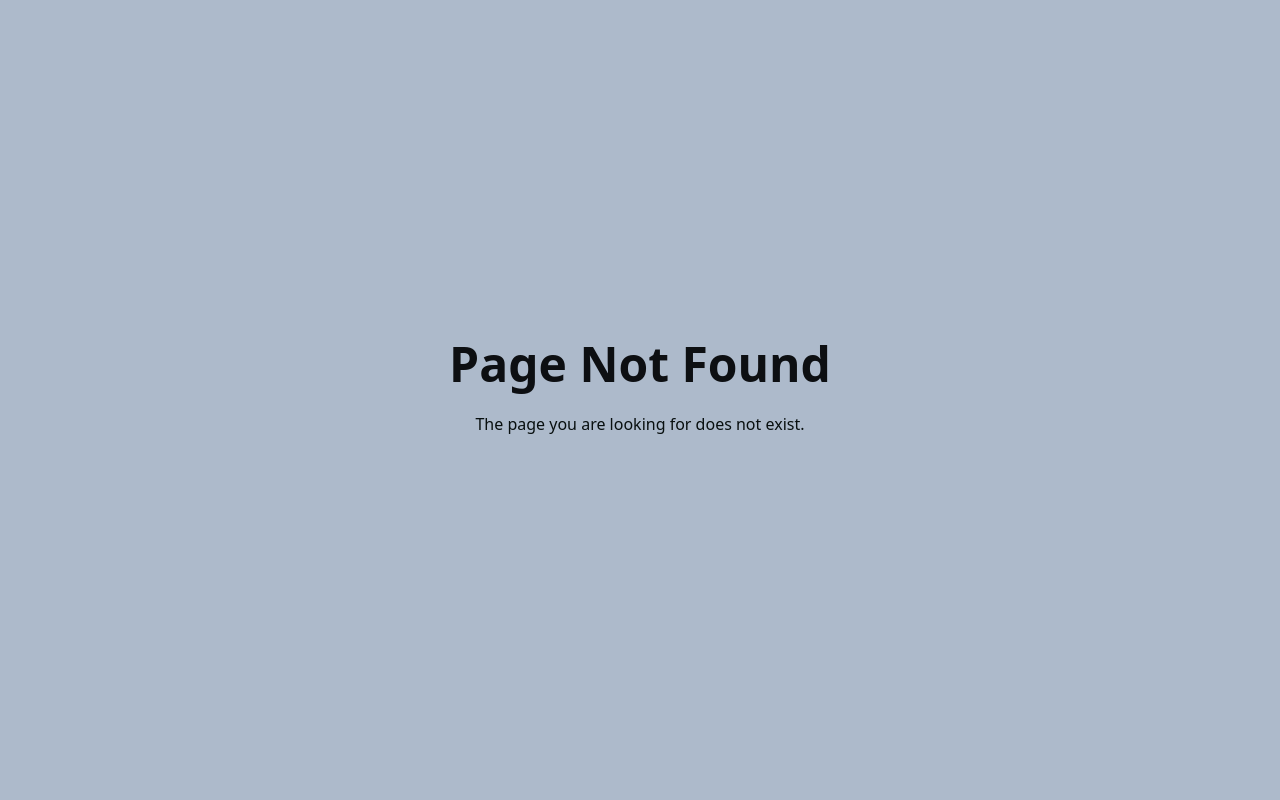
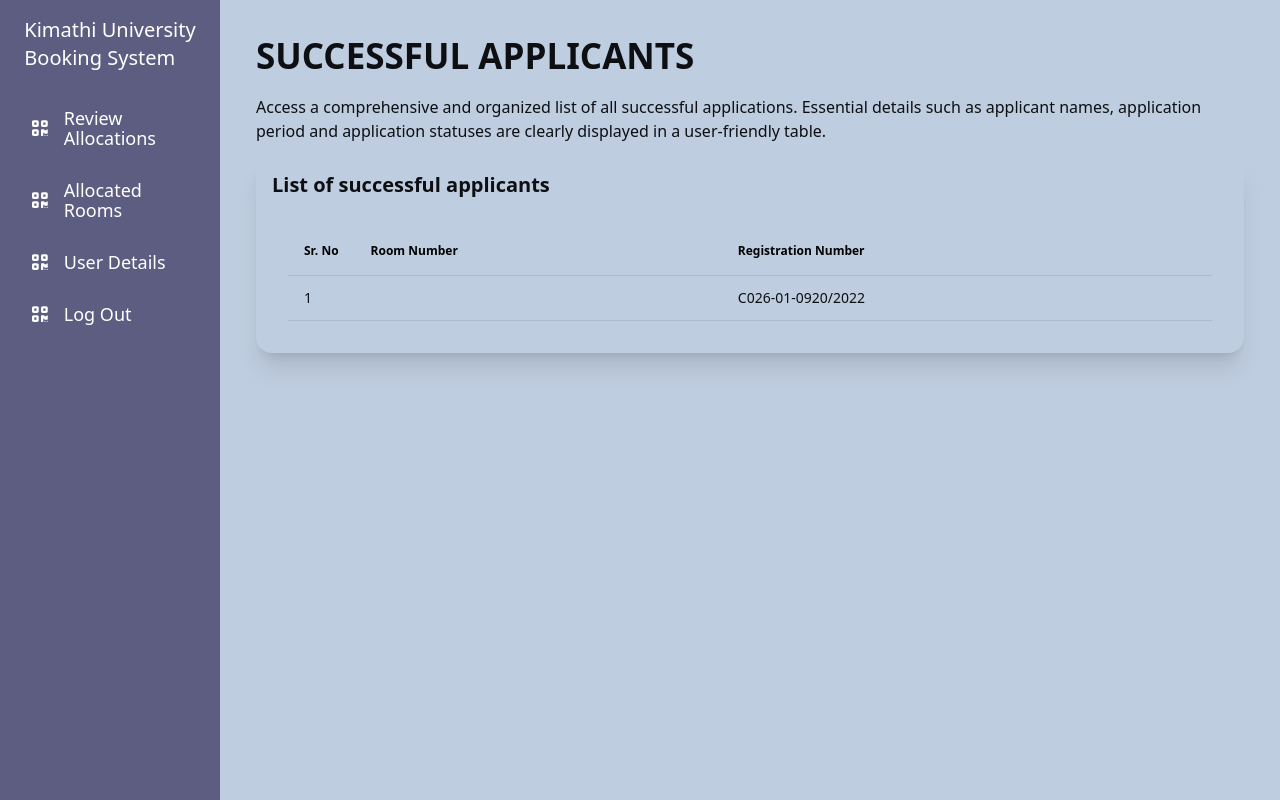
Before and after one commit to EvansMungai/UHBUI, an Angular app: page /uhb/matron/allocated-rooms in a window 1280 px wide. Before the commit this address had no page. Built offline with nearby package versions, Linux system fonts and the light colour scheme.

Commit message:
Finish matron UI

```diff
--- a/components/interfaces/mock-links.ts
+++ b/components/interfaces/mock-links.ts
@@ -79,7 +79,7 @@ export const MatronLinks: Link[] = [
     },
     {
         title: "Allocated Rooms",
-        url: "/",
+        url: "/uhb/matron/allocated-rooms",
         class: "tents"
     },
     {
--- a/src/app/app.routes.ts
+++ b/src/app/app.routes.ts
@@ -18,6 +18,7 @@ import { AdminRegisterComponent } from './admin/admin-register/admin-register.co
 import { ChangeUserRolesComponent } from './admin/change-user-roles/change-user-roles.component';
 import { ChangeRoleFormComponent } from './admin/change-user-roles/change-role-form/change-role-form.component';
 import { SuccessfulApplicationsComponent } from './housekeeper/successful-applications/successful-applications.component';
+import { AllocatedRoomsComponent } from './matron/allocated-rooms/allocated-rooms.component';
 
 export const routes: Routes = [
     { path: '', component: LandingComponent },
@@ -47,6 +48,7 @@ export const routes: Routes = [
                 path: 'matron', component: DashboardComponent, children: [
                     { path: '', component: ReviewAllocationsComponent },
                     { path: 'view-allocation/:id', component: ViewAllocationComponent },
+                    { path: 'allocated-rooms', component: AllocatedRoomsComponent },
                     { path: 'user-details', component: UserDetailsComponent }
                 ]
             },
--- /dev/null
+++ b/src/app/matron/allocated-rooms/allocated-rooms.component.html
@@ -0,0 +1,7 @@
+<h1 class="text-[35px] font-bold">SUCCESSFUL APPLICANTS</h1>
+<p class="mt-3">Access a comprehensive and organized list of all successful applications. Essential details such
+    as applicant names, application period and application statuses are clearly displayed in a user-friendly table.
+</p>
+<app-card [title]="'List of successful applicants'" baseStyles="card card-compact bg-base-100 shadow-xl my-3">
+    <app-table [data]="tableData" [columns]="tableColumns"/>
+</app-card>
--- /dev/null
+++ b/src/app/matron/allocated-rooms/allocated-rooms.component.ts
@@ -0,0 +1,23 @@
+import { Component } from '@angular/core';
+import { CardComponent } from '../../../../components/elements/card/card.component';
+import { TableComponent } from '../../../../components/elements/table/table.component';
+import { TableColumn } from '../../../../components/interfaces/table.interface';
+import { StudentService } from '../../../../components/services/student.service';
+
+@Component({
+  selector: 'app-allocated-rooms',
+  standalone: true,
+  imports: [CardComponent, TableComponent],
+  templateUrl: './allocated-rooms.component.html',
+  styleUrl: './allocated-rooms.component.css'
+})
+export class AllocatedRoomsComponent {
+  tableData: any[] = [];
+  tableColumns: TableColumn[] = [
+    { key: "RoomNumber", header: "Room Number" },
+    { key: "RegistrationNo", header: "Registration Number" },
+  ];
+  constructor(private studentService: StudentService) {
+    this.tableData = studentService.getAccommodationDetails();
+  }
+}
```
Also changed, not shown: src/app/matron/allocated-rooms/allocated-rooms.component.css (added), 1 other file (tests, documents, lock files or other folders).
